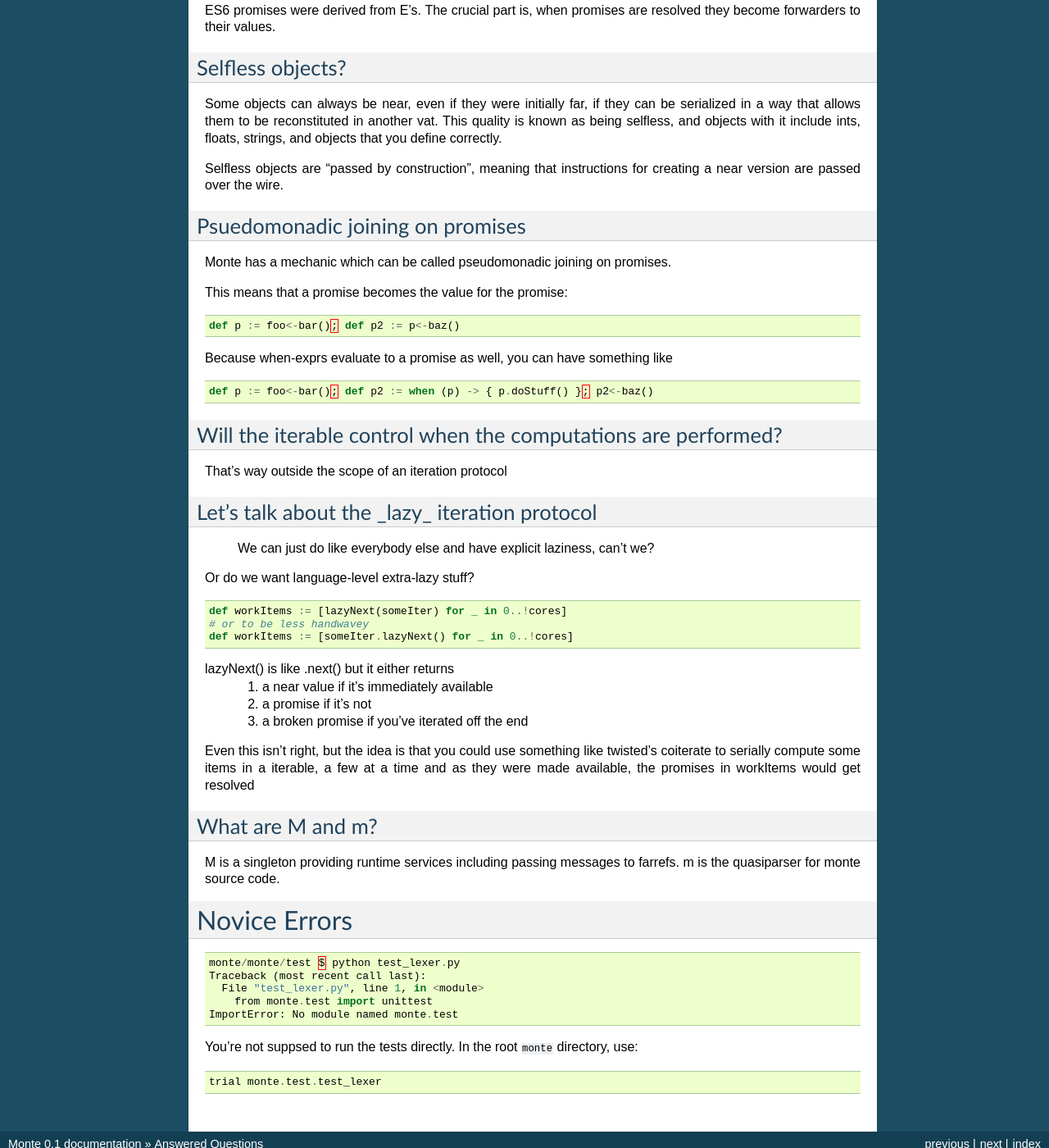
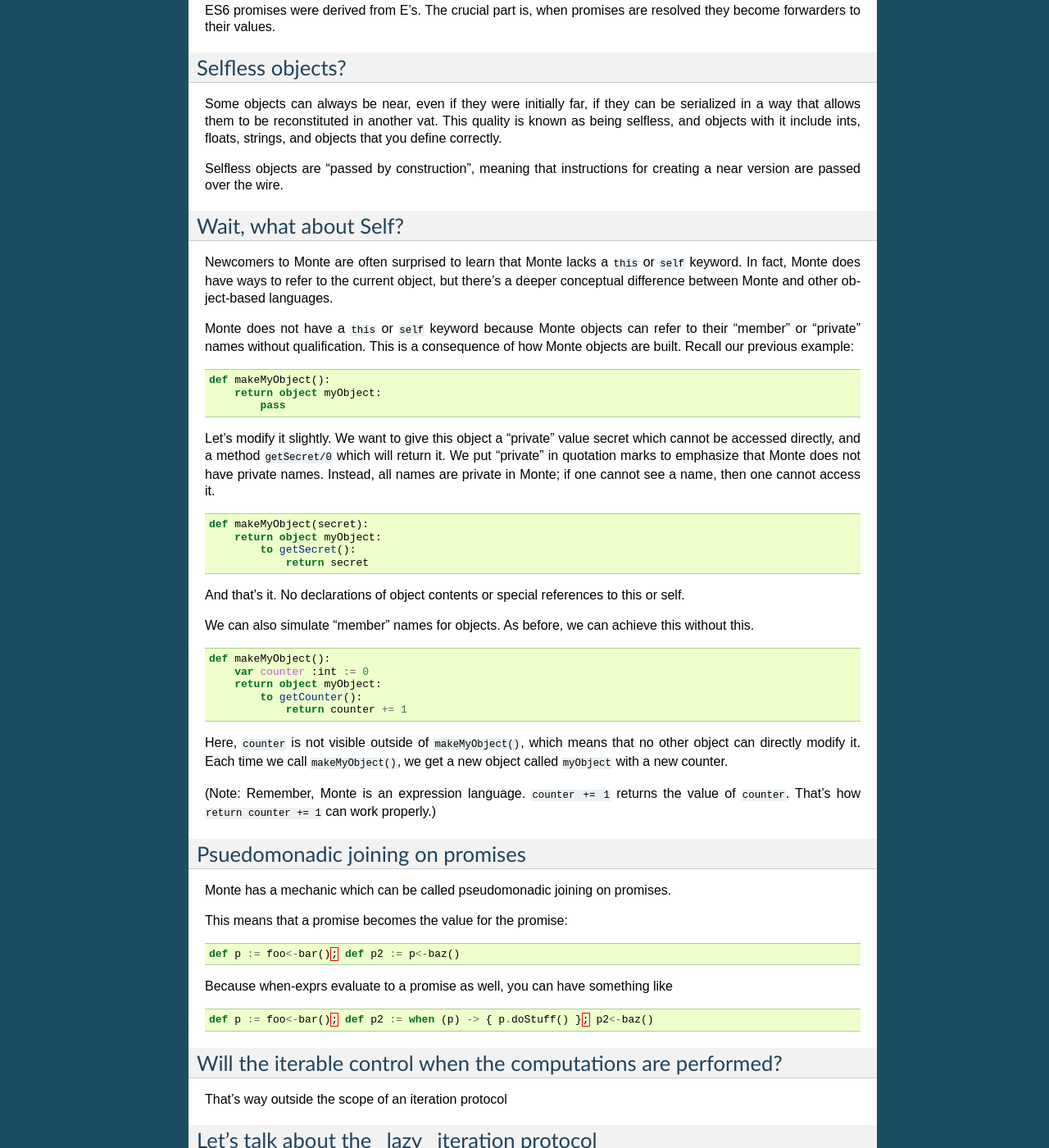
Before and after one commit to monte-language/monte, a Sphinx documentation site: the page built from docs/source/faq.rst, in a window 1280 px wide and 1400 px high, scrolled down 3060 px. Shown: the whole window at 82% size. Built offline with Sphinx 7.4.7, drawn with Linux system fonts in a browser that asks for light colours; pages that are not in the unit, such as notebooks, are missing from menus; some of the changed text lies outside the part shown.

Commit message:
found more useful advice in the issue tracker

```diff
--- a/docs/source/faq.rst
+++ b/docs/source/faq.rst
@@ -204,6 +204,52 @@ floats, strings, and objects that you define correctly.
 Selfless objects are "passed by construction", meaning that instructions for
 creating a near version are passed over the wire.
 
+Wait, what about Self?
+----------------------
+
+Newcomers to Monte are often surprised to learn that Monte lacks a ``this`` or
+``self`` keyword. In fact, Monte does have ways to refer to the current object,
+but there's a deeper conceptual difference between Monte and other object-based
+languages.
+
+Monte does not have a ``this`` or ``self`` keyword because Monte objects can
+refer to their "member" or "private" names without qualification. This is a
+consequence of how Monte objects are built. Recall our previous example: ::
+
+    def makeMyObject():
+        return object myObject:
+            pass
+
+Let's modify it slightly. We want to give this object a "private" value secret
+which cannot be accessed directly, and a method ``getSecret/0`` which will
+return it. We put "private" in quotation marks to emphasize that Monte does not
+have private names. Instead, all names are private in Monte; if one cannot see
+a name, then one cannot access it. ::
+
+    def makeMyObject(secret):
+        return object myObject:
+            to getSecret():
+                return secret
+
+And that's it. No declarations of object contents or special references to this
+or self.
+
+We can also simulate "member" names for objects. As before, we can achieve this
+without this. ::
+
+    def makeMyObject():
+        var counter :int := 0
+        return object myObject:
+            to getCounter():
+                return counter += 1
+
+Here, ``counter`` is not visible outside of ``makeMyObject()``, which means
+that no other object can directly modify it. Each time we call
+``makeMyObject()``, we get a new object called ``myObject`` with a new counter.
+
+(Note: Remember, Monte is an expression language. ``counter += 1`` returns the
+value of ``counter``. That's how ``return counter += 1`` can work properly.)
+
 
 Psuedomonadic joining on promises
 ---------------------------------
```
